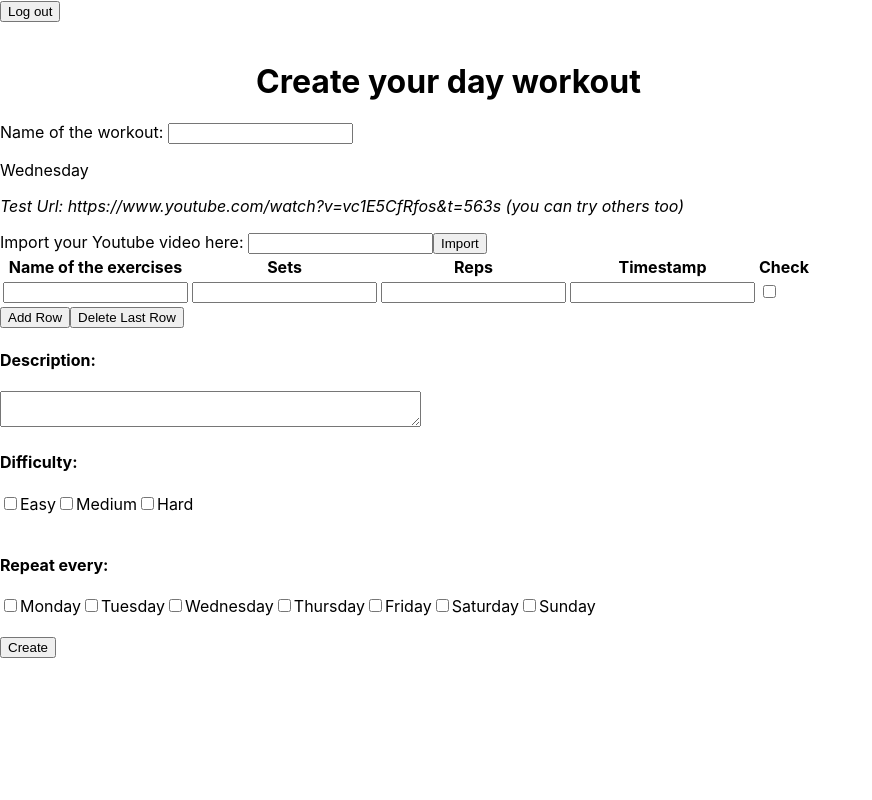
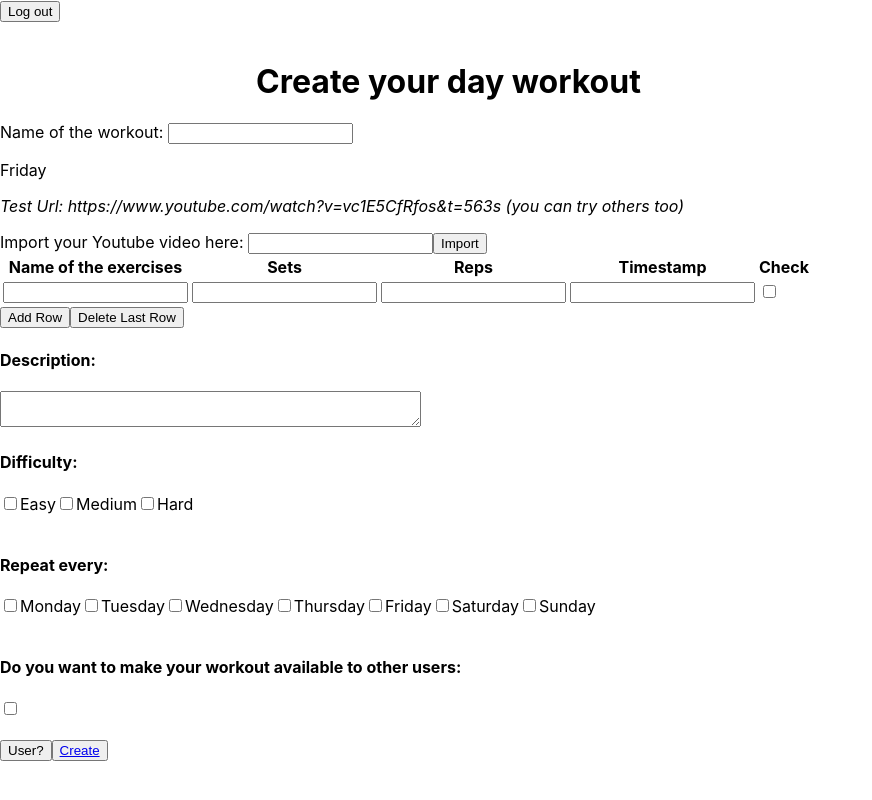
Before and after one commit to raphael39/Fitvid-Trackers, a React (Create React App) app in the folder client/: page /createWorkout in a window 1280 px wide. Shown: the whole page, without its empty margins (0-872 px from the left). Built offline with nearby package versions, Linux system fonts and the light colour scheme.

Commit message:
feat: public or private in createworkout and in workout component

```diff
--- /dev/null
+++ b/client/src/components/PublicWorkout/PublicWorkout.js
@@ -0,0 +1,26 @@
+import React from 'react';
+
+function PublicWorkout ({publicWorkout, setPublicWorkout, editable}) {
+
+  const handlePublic = () => {
+    setPublicWorkout(!publicWorkout)
+  }
+
+  return (
+    <div>
+      {editable &&
+        <div>
+          <h4>Do you want to make your workout available to other users: </h4>
+          <input type="checkbox" name="public" defaultChecked={publicWorkout} onClick={handlePublic}/>
+        </div>
+      }
+      {!editable &&
+        <div>
+          {publicWorkout && <p>This workout is currently available for other users.</p>}
+          {!publicWorkout && <p>This workout is currently private.</p>}
+        </div>}
+    </div>
+  )
+};
+
+export default PublicWorkout
--- a/client/src/pages/CreateWorkout/CreateWorkout.js
+++ b/client/src/pages/CreateWorkout/CreateWorkout.js
@@ -6,9 +6,20 @@ import DifficultyWorkout from '../../components/DifficultyWorkout/DifficultyWork
 import DaysWorkout from '../../components/DaysWorkout/DaysWorkout';
 import YoutubePlayer from '../../components/YoutubePLayer/YoutubePlayer'
 import TopBar from '../../components/TopBar/TopBar';
+import PublicWorkout from '../../components/PublicWorkout/PublicWorkout';
+
+
+// redux
+import { useSelector } from "react-redux";
+
+//route
+import { Link } from 'react-router-dom';
+
+
+
 
 //mock data
-const day = 'Wednesday';
+const day = 'Friday';
 
 function getIdVideoYoutube (url) {
   var regExp = /^.*((youtu.be\/)|(v\/)|(\/u\/\w\/)|(embed\/)|(watch\?))\??v?=?([^#&?]*).*/;
@@ -19,6 +30,9 @@ function getIdVideoYoutube (url) {
 
 function CreateWorkout () {
 
+  //redux
+  const user = useSelector(state => state.currentUser);
+
   const [youtubeUrl, setYoutubeUrl] = useState('');
   const [workoutName, setWorkoutName] = useState();
   const [idYoutube, setIdYoutube] = useState();
@@ -26,6 +40,7 @@ function CreateWorkout () {
   const [description, setDescription] = useState('');
   const [difficulties, setDifficulties] = useState({easy:false, medium:false, hard:false});
   const [days, setDays] = useState({monday:false, tuesday:false, wednesday:false, thursday:false, friday:false, saturday:false, sunday:false});
+  const [publicWorkout, setPublicWorkout] = useState(false);
 
   const handlingYoutubeUrl = (event) => {
     event.preventDefault();
@@ -76,7 +91,13 @@ function CreateWorkout () {
         <br/>
         <DaysWorkout days={days} setDays={setDays} editable={true}/>
         <br/>
-        <button onClick={createMockWorkout}>Create</button>
+        <PublicWorkout publicWorkout={publicWorkout} setPublicWorkout={setPublicWorkout} editable={true}/>
+        <br/>
+
+        <button onClick={()=>console.log(user)}>User?</button>
+
+        <button onClick={createMockWorkout}><Link to={`/HomePage`} >Create</Link></button>
+
       </div>
     </div>
   )
--- a/client/src/pages/Workout/Workout.js
+++ b/client/src/pages/Workout/Workout.js
@@ -6,10 +6,12 @@ import DescriptionWorkout from '../../components/DescriptionWorkout/DescriptionW
 import DifficultyWorkout from '../../components/DifficultyWorkout/DifficultyWorkout';
 import DaysWorkout from '../../components/DaysWorkout/DaysWorkout';
 import TopBar from '../../components/TopBar/TopBar';
+import PublicWorkout from '../../components/PublicWorkout/PublicWorkout';
+
 
 
 //mock data
-const workout = {id:"randomNumber", workoutName:"AthleanX, fullbody", idYoutube:"vc1E5CfRfos", days: {monday: true, tuesday: false, wednesday: true, thursday: false, friday: false, saturday: false, sunday: false}, description: "Full body, bodyweight exercises with two different plans",difficulties: {easy: false, medium: true, hard: false}, exercises: [{ name: "Pull-ups", sets: "3", reps: "20", timestamp: "15", done: false }, { name: "Abs ", sets: "2", reps: "1min", timestamp: "3:00", done: false }, { name: "Squats ", sets: "3", reps: "5", timestamp: "4:00", done: false }]}
+const workout = {id:"randomNumber", publicWorkout:true, workoutName:"AthleanX, fullbody", idYoutube:"vc1E5CfRfos", days: {monday: true, tuesday: false, wednesday: true, thursday: false, friday: false, saturday: false, sunday: false}, description: "Full body, bodyweight exercises with two different plans",difficulties: {easy: false, medium: true, hard: false}, exercises: [{ name: "Pull-ups", sets: "3", reps: "20", timestamp: "15", done: false }, { name: "Abs ", sets: "2", reps: "1min", timestamp: "3:00", done: false }, { name: "Squats ", sets: "3", reps: "5", timestamp: "4:00", done: false }]}
 
 function Workout ({
   //url/id, exercises
@@ -21,6 +23,7 @@ function Workout ({
   const [description, setDescription] = useState('');
   const [difficulties, setDifficulties] = useState({easy:false, medium:false, hard:false});
   const [days, setDays] = useState({monday:false, tuesday:false, wednesday:false, thursday:false, friday:false, saturday:false, sunday:false});
+  const [publicWorkout, setPublicWorkout] = useState(false);
 
   //videoplayer states, work on table if status editable=false
   const [timeVideo, setTimeVideo] = useState();
@@ -32,7 +35,8 @@ function Workout ({
     setDescription(workout.description);
     setDifficulties(workout.difficulties);
     setDays(workout.days);
-    setWorkoutName(workout.workoutName)
+    setWorkoutName(workout.workoutName);
+    setPublicWorkout(workout.publicWorkout)
   }, [])
 
   console.log("ex", exercises)
@@ -49,6 +53,7 @@ function Workout ({
         <DescriptionWorkout description={description} setDescription={setDescription} editable={editable}/>
         <DifficultyWorkout difficulties={difficulties} setDifficulties={setDifficulties} editable={editable}/>
         <DaysWorkout days={days} setDays={setDays} editable={editable}/>
+        <PublicWorkout publicWorkout={publicWorkout} setPublicWorkout={setPublicWorkout} editable={editable}/>
       </div>
     </div>
   )
```
